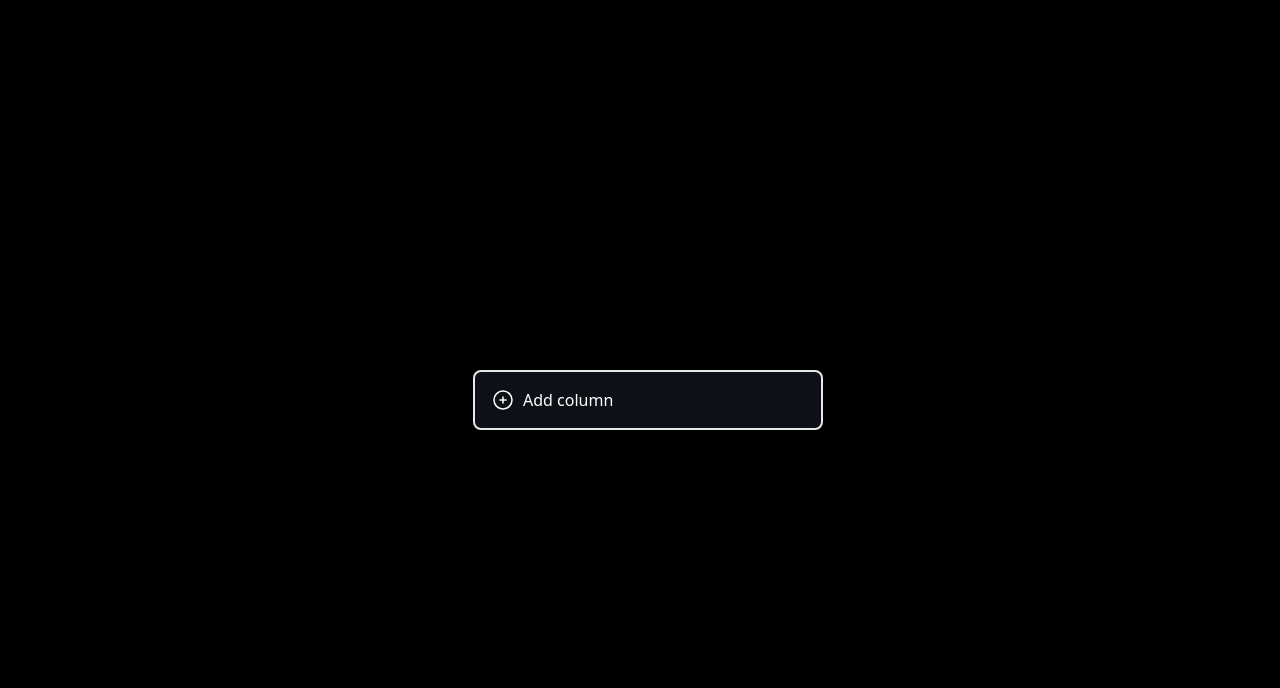
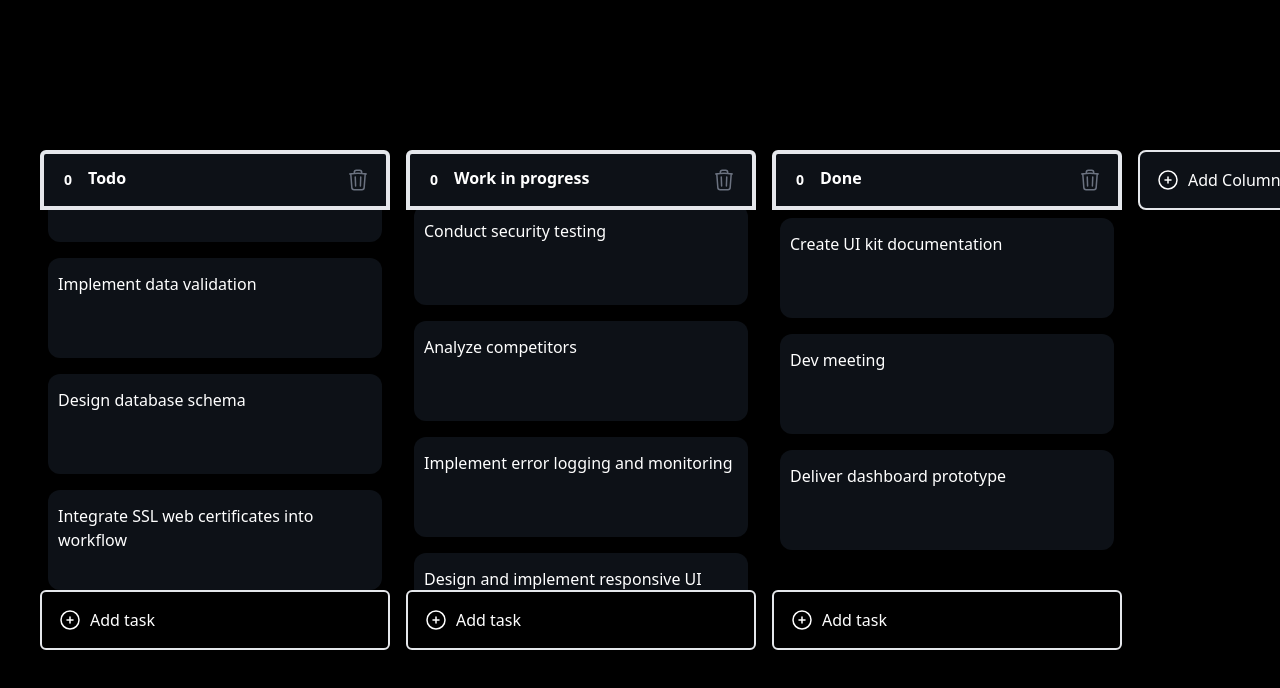
Before and after one commit to Shkirenkoroma/kanbanBoard, a React (Create React App) app: page / in a window 1280 px wide. Shown: the top 688 px of the page. Built offline with nearby package versions, Linux system fonts and the light colour scheme.

Commit message:
feature/KANBAN: completed project

```diff
--- a/src/components/columnContainer/index.tsx
+++ b/src/components/columnContainer/index.tsx
@@ -1,36 +1,38 @@
 import { FC, useMemo, useState } from 'react';
+
 import { SortableContext, useSortable } from '@dnd-kit/sortable';
 import { CSS } from '@dnd-kit/utilities';
 
+import { Column, Id, Task } from 'types';
+
+import TaskCard from 'components/taskCard';
+import PlusIcon from 'components/icons/plusicon';
 import DeleteIcon from 'components/icons/deleteicon';
-import { Column, Id, Task } from 'types';
-import PlusIcon from 'components/icons/plusicon';
-import TaskCard from 'components/taskCard';
 
-interface Props {
+interface ColumnContainerProps {
   column: Column;
   deleteColumn: (id: Id) => void;
   updateColumn: (id: Id, title: string) => void;
-  createTask: (column: Id) => void;
+  createTask: (columnId: Id) => void;
+  updateTask: (id: Id, content: string) => void;
   deleteTask: (id: Id) => void;
-  updateTask: (id: Id, content: string) => void;
-  tasks: Task[]
+  tasks: Task[];
 }
 
-const ColumnContainer: FC<Props> = ({
+const ColumnContainer: FC<ColumnContainerProps> = ({
   column,
-  createTask,
   deleteColumn,
   updateColumn,
+  createTask,
+  tasks,
   deleteTask,
   updateTask,
-  tasks
-}): JSX.Element => {
-  const [editMode, setEditMode] = useState(false);
+}):JSX.Element => {
+  const [editMode, setEditMode] = useState<boolean>(false);
 
-  const taskIds = useMemo(()=> {
+  const tasksIds = useMemo(() => {
     return tasks.map((task) => task.id);
-  }, [tasks])
+  }, [tasks]);
 
   const {
     setNodeRef,
@@ -54,21 +56,38 @@ const ColumnContainer: FC<Props> = ({
   };
 
   if (isDragging) {
-    return <div></div>;
-  }
     return (
       <div
         ref={setNodeRef}
         style={style}
         className="
-    bg-mainBackgroundColor
+      bg-columnBackgroundColor
+      opacity-40
+      border-2
+      border-pink-500
       w-[350px]
       h-[500px]
       max-h-[500px]
       rounded-md
       flex
       flex-col
-    p-4
+      "
+      ></div>
+    );
+  }
+
+  return (
+    <div
+      ref={setNodeRef}
+      style={style}
+      className="
+  bg-columnBackgroundColor
+  w-[350px]
+  h-[500px]
+  max-h-[500px]
+  rounded-md
+  flex
+  flex-col
   "
     >
       <div
@@ -78,7 +97,7 @@ const ColumnContainer: FC<Props> = ({
           setEditMode(true);
         }}
         className="
-      bg-columnBackrgroundColor
+      bg-mainBackgroundColor
       text-md
       h-[60px]
       cursor-grab
@@ -87,6 +106,7 @@ const ColumnContainer: FC<Props> = ({
       p-3
       font-bold
       border-columnBackgroundColor
+      border-4
       flex
       items-center
       justify-between
@@ -94,10 +114,11 @@ const ColumnContainer: FC<Props> = ({
       >
         <div className="flex gap-2">
           <div
-            className="flex
+            className="
+        flex
         justify-center
         items-center
-          bg-mainBackgroundColor
+        bg-columnBackgroundColor
         px-2
         py-1
         text-sm
@@ -109,7 +130,7 @@ const ColumnContainer: FC<Props> = ({
           {!editMode && column.title}
           {editMode && (
             <input
-              className="bg-black focus:border-rose-500 border-rounded outline-none px-2"
+              className="bg-black focus:border-rose-500 border rounded outline-none px-2"
               value={column.title}
               onChange={(e) => updateColumn(column.id, e.target.value)}
               autoFocus
@@ -124,6 +145,9 @@ const ColumnContainer: FC<Props> = ({
           )}
         </div>
         <button
+          onClick={() => {
+            deleteColumn(column.id);
+          }}
           className="
         stroke-gray-500
         hover:stroke-white
@@ -132,34 +156,36 @@ const ColumnContainer: FC<Props> = ({
         px-1
         py-2
         "
-          onClick={() => deleteColumn(column.id)}
         >
           <DeleteIcon />
         </button>
       </div>
-      <div className="flex flex-grow flex-col gap-4 py-5 pr-1
-      overflow-x-hidden overflow-y-auto">
-        <SortableContext items={taskIds}>
+      <div className="flex flex-grow flex-col gap-4 p-2 overflow-x-hidden overflow-y-auto">
+        <SortableContext items={tasksIds}>
           {tasks.map((task) => (
-          <TaskCard key={task.id} task={task} deleteTask={deleteTask} updateTask={updateTask}/>
-        ))
-      }
+            <TaskCard
+              key={task.id}
+              task={task}
+              deleteTask={deleteTask}
+              updateTask={updateTask}
+            />
+          ))}
         </SortableContext>
       </div>
-      <button className="flex gap-2 items-center
-      border-columnBackgroundColor
+      <button
+        className="flex gap-2 items-center border-columnBackgroundColor
         border-2 rounded-md p-4 border-x-columnBackgroundColor
         hover:bg-mainBackgroundColor
-      hover:text-rose-500
-      active:bg-black"
-      onClick={()=> {
-        createTask(column.id)
-      }}>
+        hover:text-rose-500 active:bg-black"
+        onClick={() => {
+          createTask(column.id);
+        }}
+      >
         <PlusIcon />
         Add task
       </button>
     </div>
   );
-};
+}
 
 export default ColumnContainer;
--- a/src/components/kanbanBoard/index.tsx
+++ b/src/components/kanbanBoard/index.tsx
@@ -4,79 +4,39 @@ import { createPortal } from 'react-dom';
 import {
   DndContext,
   DragEndEvent,
+  DragOverEvent,
   DragOverlay,
   DragStartEvent,
   PointerSensor,
   useSensor,
   useSensors,
 } from '@dnd-kit/core';
-import { arrayMove, SortableContext } from '@dnd-kit/sortable';
+import { SortableContext, arrayMove } from '@dnd-kit/sortable';
 
 import { Column, Id, Task } from 'types';
 
-import ColumnContainer from '../columnContainer';
-import PlusIcon from '../icons/plusicon';
+import ColumnContainer from 'components/columnContainer';
+import PlusIcon from 'components/icons/plusicon';
+import TaskCard from 'components/taskCard';
+import { defaultCols, defaultTasks } from 'utils';
 
 const KanbanBoard: FC = (): JSX.Element => {
-  const [columns, setColumns] = useState<Column[]>([]);
-  const [tasks, setTasks] = useState<Task[]>([]);
-  const [activeColumn, setActiveColumn] = useState<Column | null>(null);
+  const [columns, setColumns] = useState<Column[]>(defaultCols);
   const columnsId = useMemo(() => columns.map((col) => col.id), [columns]);
 
-  const deleteColumn = (id: Id): void => {
-    const filteredColumns = columns.filter((col) => col.id !== id);
-    setColumns(filteredColumns);
-  };
+  const [tasks, setTasks] = useState<Task[]>(defaultTasks);
 
-  const updateColumn = (id: Id, title: string): void => {
-    const newColumns = columns.map((col) => {
-      if (col.id !== id) return col;
-      return { ...col, title };
-    });
+  const [activeColumn, setActiveColumn] = useState<Column | null>(null);
 
-    setColumns(newColumns);
-  };
+  const [activeTask, setActiveTask] = useState<Task | null>(null);
 
-  const generateId = (): number => {
-    return Math.floor(Math.random() * 10001);
-  };
-
-  const createNewColumn = (): void => {
-    const columnToAdd: Column = {
-      id: generateId(),
-      title: `Column ${columns.length + 1}`,
-    };
-    setColumns([...columns, columnToAdd]);
-  };
-
-  const onDragStart = (e: DragStartEvent): void => {
-    if (e.active.data.current?.type === 'Column') {
-      setActiveColumn(e.active.data.current.column);
-      return;
-    }
-  };
-
-  const onDragEnd = (e: DragEndEvent): void => {
-    const { active, over } = e;
-    if (!over) return;
-
-    const activeColumnId = active.id;
-    const overColumnId = over.id;
-
-    if (activeColumnId === overColumnId) return;
-
-    setColumns((columns) => {
-      const activeColumnIndex = columns.findIndex(
-        (col) => col.id === activeColumnId
+  const sensors = useSensors(
+    useSensor(PointerSensor, {
+      activationConstraint: {
+        distance: 10,
+      },
+    })
   );
-
-      const overColumnIndex = columns.findIndex(
-        (col) => col.id === overColumnId
-      );
-
-      return arrayMove(columns, activeColumnIndex, overColumnIndex);
-    });
-  };
 
   const createTask = (columnId: Id): void => {
     const newTask: Task = {
@@ -98,16 +58,115 @@ const KanbanBoard: FC = (): JSX.Element => {
       if (task.id !== id) return task;
       return { ...task, content };
     });
+
     setTasks(newTasks);
   };
 
-  const sensors = useSensors(
-    useSensor(PointerSensor, {
-      activationConstraint: {
-        distance: 3,
-      },
-    })
-  );
+  const createNewColumn = (): void => {
+    const columnToAdd: Column = {
+      id: generateId(),
+      title: `Column ${columns.length + 1}`,
+    };
+
+    setColumns([...columns, columnToAdd]);
+  };
+
+  const deleteColumn = (id: Id): void => {
+    const filteredColumns = columns.filter((col) => col.id !== id);
+    setColumns(filteredColumns);
+
+    const newTasks = tasks.filter((t) => t.columnId !== id);
+    setTasks(newTasks);
+  };
+
+  const updateColumn = (id: Id, title: string): void => {
+    const newColumns = columns.map((col) => {
+      if (col.id !== id) return col;
+      return { ...col, title };
+    });
+
+    setColumns(newColumns);
+  };
+
+  const onDragStart = (event: DragStartEvent): void => {
+    if (event.active.data.current?.type === 'Column') {
+      setActiveColumn(event.active.data.current.column);
+      return;
+    }
+
+    if (event.active.data.current?.type === 'Task') {
+      setActiveTask(event.active.data.current.task);
+      return;
+    }
+  };
+
+  const onDragEnd = (event: DragEndEvent): void => {
+    setActiveColumn(null);
+    setActiveTask(null);
+
+    const { active, over } = event;
+    if (!over) return;
+
+    const activeId = active.id;
+    const overId = over.id;
+
+    if (activeId === overId) return;
+
+    const isActiveAColumn = active.data.current?.type === 'Column';
+    if (!isActiveAColumn) return;
+
+    setColumns((columns) => {
+      const activeColumnIndex = columns.findIndex((col) => col.id === activeId);
+
+      const overColumnIndex = columns.findIndex((col) => col.id === overId);
+
+      return arrayMove(columns, activeColumnIndex, overColumnIndex);
+    });
+  };
+
+  const onDragOver = (event: DragOverEvent): void => {
+    const { active, over } = event;
+    if (!over) return;
+
+    const activeId = active.id;
+    const overId = over.id;
+
+    if (activeId === overId) return;
+
+    const isActiveATask = active.data.current?.type === 'Task';
+    const isOverATask = over.data.current?.type === 'Task';
+
+    if (!isActiveATask) return;
+
+    if (isActiveATask && isOverATask) {
+      setTasks((tasks) => {
+        const activeIndex = tasks.findIndex((t) => t.id === activeId);
+        const overIndex = tasks.findIndex((t) => t.id === overId);
+
+        if (tasks[activeIndex].columnId != tasks[overIndex].columnId) {
+          tasks[activeIndex].columnId = tasks[overIndex].columnId;
+          return arrayMove(tasks, activeIndex, overIndex - 1);
+        }
+
+        return arrayMove(tasks, activeIndex, overIndex);
+      });
+    }
+
+    const isOverAColumn = over.data.current?.type === 'Column';
+
+    if (isActiveATask && isOverAColumn) {
+      setTasks((tasks) => {
+        const activeIndex = tasks.findIndex((t) => t.id === activeId);
+
+        tasks[activeIndex].columnId = overId;
+        return arrayMove(tasks, activeIndex, activeIndex);
+      });
+    }
+  };
+
+  const generateId = (): number => {
+    return Math.floor(Math.random() * 10001);
+  };
 
   return (
     <div
@@ -117,27 +176,27 @@ const KanbanBoard: FC = (): JSX.Element => {
         min-h-screen
         w-full
         items-center
-    justify-center
         overflow-x-auto
         overflow-y-hidden
         px-[40px]
     "
     >
       <DndContext
+        sensors={sensors}
         onDragStart={onDragStart}
         onDragEnd={onDragEnd}
-        sensors={sensors}
+        onDragOver={onDragOver}
       >
         <div className="m-auto flex gap-4">
           <div className="flex gap-4">
             <SortableContext items={columnsId}>
               {columns.map((col) => (
                 <ColumnContainer
+                  key={col.id}
                   column={col}
-                  key={col.id}
+                  deleteColumn={deleteColumn}
+                  updateColumn={updateColumn}
                   createTask={createTask}
-                  updateColumn={updateColumn}
-                  deleteColumn={deleteColumn}
                   deleteTask={deleteTask}
                   updateTask={updateTask}
                   tasks={tasks.filter((task) => task.columnId === col.id)}
@@ -146,8 +205,11 @@ const KanbanBoard: FC = (): JSX.Element => {
             </SortableContext>
           </div>
           <button
-            onClick={() => createNewColumn()}
-            className="h-[60px]
+            onClick={() => {
+              createNewColumn();
+            }}
+            className="
+      h-[60px]
       w-[350px]
       min-w-[350px]
       cursor-pointer
@@ -162,22 +224,31 @@ const KanbanBoard: FC = (): JSX.Element => {
       gap-2
       "
           >
-            <PlusIcon /> Add column
+            <PlusIcon />
+            Add Column
           </button>
         </div>
+
         {createPortal(
           <DragOverlay>
             {activeColumn && (
               <ColumnContainer
                 column={activeColumn}
-                createTask={createTask}
                 deleteColumn={deleteColumn}
                 updateColumn={updateColumn}
+                createTask={createTask}
                 deleteTask={deleteTask}
                 updateTask={updateTask}
                 tasks={tasks.filter(
                   (task) => task.columnId === activeColumn.id
                 )}
+              />
+            )}
+            {activeTask && (
+              <TaskCard
+                task={activeTask}
+                deleteTask={deleteTask}
+                updateTask={updateTask}
               />
             )}
           </DragOverlay>,
--- a/src/components/taskCard/index.tsx
+++ b/src/components/taskCard/index.tsx
@@ -1,24 +1,19 @@
+import { useState } from 'react';
 import { useSortable } from '@dnd-kit/sortable';
-import { FC, useState } from 'react';
 import { CSS } from '@dnd-kit/utilities';
 
 import { Id, Task } from 'types';
+import DeleteIcon from 'components/icons/deleteicon';
 
-import DeleteIcon from './../icons/deleteicon/index';
-
-interface TaskCardProps {
+interface Props {
   task: Task;
   deleteTask: (id: Id) => void;
   updateTask: (id: Id, content: string) => void;
 }
 
-const TaskCard: FC<TaskCardProps> = ({
-  task,
-  deleteTask,
-  updateTask,
-}): JSX.Element => {
-  const [mouseIsOver, setMouseIsOver] = useState(false);
-  const [editMode, setEditMode] = useState(false);
+function TaskCard({ task, deleteTask, updateTask }: Props) {
+  const [mouseIsOver, setMouseIsOver] = useState<boolean>(false);
+  const [editMode, setEditMode] = useState<boolean>(true);
 
   const {
     setNodeRef,
@@ -51,9 +46,13 @@ const TaskCard: FC<TaskCardProps> = ({
       <div
         ref={setNodeRef}
         style={style}
-        className="opacity-50 bg-mainBackgroundColor p-2.5 h-[100px] min-h-[100px]
-    items-center flex text-left rounded-xl hover:ring-2 hover:ring-inset hover:ring-rose-500 cursor-grab relative"
-      ></div>
+        className="
+        opacity-30
+      bg-mainBackgroundColor p-2.5 h-[100px] min-h-[100px]
+      items-center flex text-left rounded-xl border-2
+      border-rose-500  cursor-grab relative
+      "
+      />
     );
   }
 
@@ -64,39 +63,26 @@ const TaskCard: FC<TaskCardProps> = ({
         style={style}
         {...attributes}
         {...listeners}
-        className="
-bg-columnBackrgroundColor
-p-2.5
-h-[100px]
-min-h-[100px]
-items-center flex
-text-left
-rounded-xl
-hover:ring-2
-hover:ring-inset
-hover:ring-rose-500
-cursor-grab
-relative
-"
+        className="bg-mainBackgroundColor p-2.5 h-[100px] min-h-[100px]
+        items-center flex text-left rounded-xl hover:ring-2
+        hover:ring-inset hover:ring-rose-500 cursor-grab relative"
       >
         <textarea
-          className="h-[90%]
-  w-full
-  resize-none
-  border-none
-  rounded
-  bg-transparent
-  text-white
-  focus:outline-none"
+          className="
+        h-[90%]
+        w-full resize-none border-none rounded bg-transparent text-white focus:outline-none
+        "
           value={task.content}
           autoFocus
           placeholder="Task content here"
           onBlur={toggleEditMode}
           onKeyDown={(e) => {
-            if (e.key === 'Enter' && e.shiftKey) toggleEditMode();
+            if (e.key === 'Enter' && e.shiftKey) {
+              toggleEditMode();
+            }
           }}
           onChange={(e) => updateTask(task.id, e.target.value)}
-        ></textarea>
+        />
       </div>
     );
   }
@@ -108,21 +94,9 @@ relative
       {...attributes}
       {...listeners}
       onClick={toggleEditMode}
-      className="
-bg-columnBackrgroundColor
-p-2.5
-h-[100px]
-min-h-[100px]
-items-center flex
-text-left
-rounded-xl
-hover:ring-2
-hover:ring-inset
-hover:ring-rose-500
-cursor-grab
-relative
-task
-"
+      className="bg-mainBackgroundColor p-2.5 h-[100px] min-h-[100px] items-center
+      flex text-left rounded-xl hover:ring-2 hover:ring-inset
+      hover:ring-rose-500 cursor-grab relative task"
       onMouseEnter={() => {
         setMouseIsOver(true);
       }}
@@ -130,36 +104,23 @@ task
         setMouseIsOver(false);
       }}
     >
-      <p
-        className="my-auto
-      h-[90%]
-      w-full
-      overflow-y-auto
-      overflow-x-auto
-      whitespace-pre-wrap"
-      >
+      <p className="my-auto h-[90%] w-full overflow-y-auto overflow-x-hidden whitespace-pre-wrap">
         {task.content}
       </p>
 
       {mouseIsOver && (
         <button
-          className="
-      stroke-white
-      absolute right-4
-      top-1/2-translate-y-1/2
-      bg-columnBackgroundColor
-      p-2 rounded
-      opacity-60 hover:opacity-100
-      "
           onClick={() => {
             deleteTask(task.id);
           }}
+          className="stroke-white absolute right-4 top-1/2 -translate-y-1/2
+          bg-columnBackgroundColor p-2 rounded opacity-60 hover:opacity-100"
         >
           <DeleteIcon />
         </button>
       )}
     </div>
   );
-};
+}
 
 export default TaskCard;
--- /dev/null
+++ b/src/utils/index.ts
@@ -0,0 +1,84 @@
+import { Column, Task } from 'types';
+
+export const defaultTasks: Task[] = [
+  {
+    id: '1',
+    columnId: 'todo',
+    content: 'List admin APIs for dashboard',
+  },
+  {
+    id: '2',
+    columnId: 'todo',
+    content: 'Develop user registration functionality with OTP delivered',
+  },
+  {
+    id: '3',
+    columnId: 'doing',
+    content: 'Conduct security testing',
+  },
+  {
+    id: '4',
+    columnId: 'doing',
+    content: 'Analyze competitors',
+  },
+  {
+    id: '5',
+    columnId: 'done',
+    content: 'Create UI kit documentation',
+  },
+  {
+    id: '6',
+    columnId: 'done',
+    content: 'Dev meeting',
+  },
+  {
+    id: '7',
+    columnId: 'done',
+    content: 'Deliver dashboard prototype',
+  },
+  {
+    id: '8',
+    columnId: 'todo',
+    content: 'Optimize application performance',
+  },
+  {
+    id: '9',
+    columnId: 'todo',
+    content: 'Implement data validation',
+  },
+  {
+    id: '10',
+    columnId: 'todo',
+    content: 'Design database schema',
+  },
+  {
+    id: '11',
+    columnId: 'todo',
+    content: 'Integrate SSL web certificates into workflow',
+  },
+  {
+    id: '12',
+    columnId: 'doing',
+    content: 'Implement error logging and monitoring',
+  },
+  {
+    id: '13',
+    columnId: 'doing',
+    content: 'Design and implement responsive UI',
+  },
+];
+
+export const defaultCols: Column[] = [
+  {
+    id: 'todo',
+    title: 'Todo',
+  },
+  {
+    id: 'doing',
+    title: 'Work in progress',
+  },
+  {
+    id: 'done',
+    title: 'Done',
+  },
+];
```
Lines whose indentation alone changed are shown as unchanged.
